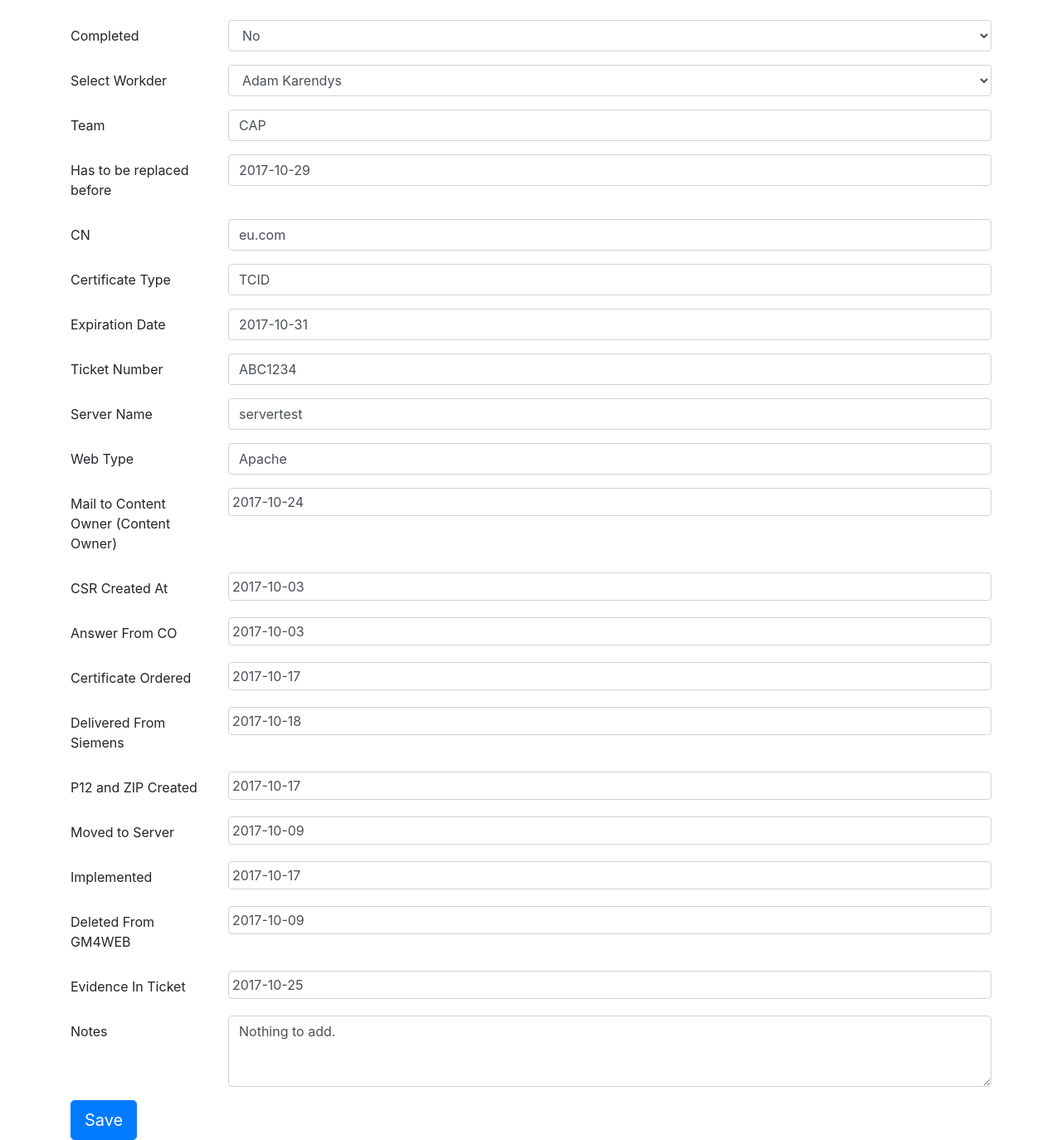
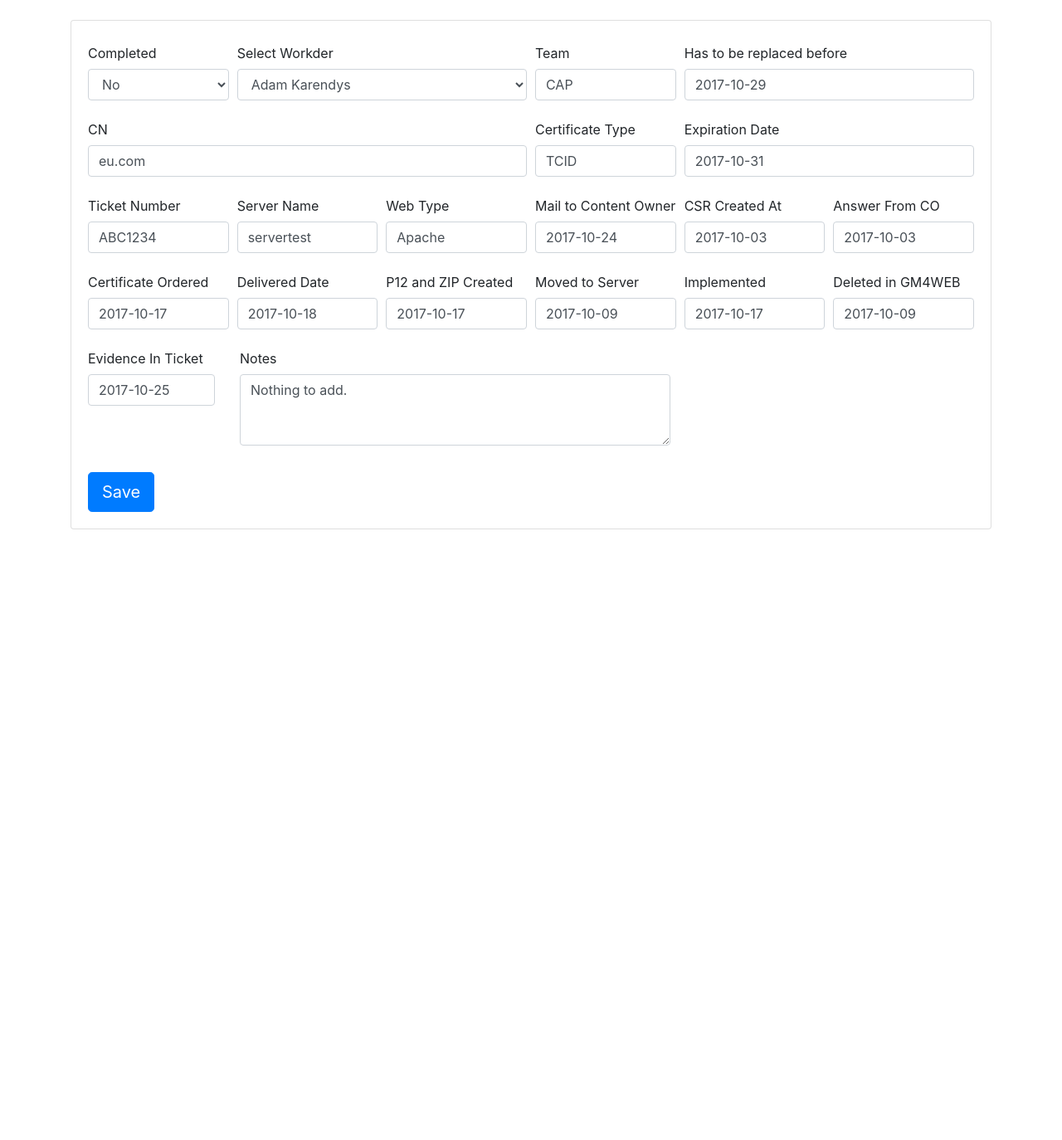
Before and after one commit to ricardolopes86/certs-management-api, a Flask app: page /edit/certificate/4 in a window 1280 px wide. Shown: the part 92-1466 px from the top of the page at 83% size. After the commit the page ends 730 px from the top, so only its background shows below. Run offline with Flask 2, Linux system fonts and the light colour scheme; data comes from the database, SQL or seed files in the repository; both versions use the stored data as it was after the commit; some libraries are stand-ins or nearby versions.

Commit message:
Changed edit form layout.

```diff
--- a/templates/edit.html
+++ b/templates/edit.html
@@ -31,7 +31,9 @@
 <body>
 
     <nav class="navbar navbar-expand-md navbar-dark bg-dark mb-4">
-        <a class="navbar-brand" href="/"><img src="/static/img/image.png" alt="Certificate Management" height="32px"/></a>
+        <a class="navbar-brand" href="/">
+            <img src="/static/img/image.png" alt="Certificate Management" height="32px" />
+        </a>
         <button class="navbar-toggler" type="button" data-toggle="collapse" data-target="#navbarCollapse" aria-controls="navbarCollapse"
             aria-expanded="false" aria-label="Toggle navigation">
             <span class="navbar-toggler-icon"></span>
@@ -39,15 +41,18 @@
         <div class="collapse navbar-collapse" id="navbarCollapse">
             <ul class="navbar-nav mr-auto">
                 <li class="nav-item active">
-                          <a class="nav-link" href="/"> <i class="fa fa-map-marker" aria-hidden="true"></i> Home
+                    <a class="nav-link" href="/">
+                        <i class="fa fa-map-marker" aria-hidden="true"></i> Home
                         <span class="sr-only">(current)</span>
                     </a>
                 </li>
                 <li class="nav-item">
-                          <a class="nav-link" href="/add/new"><i class="fa fa-plus-square-o" aria-hidden="true"></i> Add New Certificate</a>
+                    <a class="nav-link" href="/add/new">
+                        <i class="fa fa-plus-square-o" aria-hidden="true"></i> Add New Certificate</a>
                 </li>
                 <li class="nav-item">
-                          <a class="nav-link" href="/list/all"><i class="fa fa-list-alt" aria-hidden="true"></i> Show All Certificates</a>
+                    <a class="nav-link" href="/list/all">
+                        <i class="fa fa-list-alt" aria-hidden="true"></i> Show All Certificates</a>
                 </li>
             </ul>
             <form class="form-inline mt-2 mt-md-0" action="/search">
@@ -79,10 +84,12 @@
 
     <main role="main" class="container">
         {% if certificate %}
+        <div class="card">
+            <div class="card-body">
                 <form action="/edit/certificate/save/{{certificate.id}}" method="post">
-            <div class="form-group row">
-                <label for="completed" class="col-2 col-form-label">Completed</label>
-                <div class="col-10">
+                    <div class="form-row">
+                        <div class="form-group col-md-2">
+                            <label for="completed" class="col-form-label">Completed</label>
                             <select class="form-control" id="completed" name="completed">
                                 {% for key in completed_states %}
                                 <option value="{{key}}" {% if key == certificate.completed %} selected="selected" {% endif %}>
@@ -91,147 +98,117 @@
                                 {% endfor %}
                             </select>
                         </div>
-            </div>
-            <div class="form-group row">
-                <label for="worker" class="col-2 col-form-label">Select Workder</label>
-                <div class="col-10">
+                        <div class="form-group col-md-4">
+                            <label for="worker" class="col-form-label">Select Workder</label>
                             <select class="form-control" id="worker" name="worker">
                                 {% for key in workers %}
-                        <option value="{{key}}" {% if key == certificate.worker %} selected="selected" {% endif %}>
+                                <option value="{{key}}" {% if key== certificate.worker %} selected="selected" {% endif %}>
                                     {{key}}
                                 </option>
                                 {% endfor %}
                             </select>
                         </div>
-            </div>
-            <div class="form-group row">
-                <label for="cn" class="col-2 col-form-label">Team</label>
-                <div class="col-10">
+                        <div class="form-group col-md-2">
+                            <label for="cn" class="col-form-label">Team</label>
                             <input class="form-control" type="text" value="{{certificate.team}}" id="team" name="team">
                         </div>
-            </div>
-            <div class="form-group row">
-                <label for="has_to_be_replaced_before" class="col-2 col-form-label">Has to be replaced before</label>
-                <div class="col-10">
+                        <div class="form-group col-md-4">
+                            <label for="has_to_be_replaced_before" class="col-form-label">Has to be replaced before</label>
                             <input class="form-control" type="text" value="{{certificate.has_to_be_replaced_before}}" id="has_to_be_replaced_before"
                                 name="has_to_be_replaced_before" data-provide="datepicker" data-date-format="yyyy-mm-dd">
                         </div>
                     </div>
-            <div class="form-group row">
-                <label for="cn" class="col-2 col-form-label">CN</label>
-                <div class="col-10">
+                    <div class="form-row">
+                        <div class="form-group col-md-6">
+                            <label for="cn" class="col-form-label">CN</label>
                             <input class="form-control" type="text" value="{{certificate.certificate}}" id="cn" name="cn">
                         </div>
-            </div>
-            <div class="form-group row">
-                <label for="type" class="col-2 col-form-label">Certificate Type</label>
-                <div class="col-10">
+                        <div class="form-group col-md-2">
+                            <label for="type" class="col-form-label">Certificate Type</label>
                             <input class="form-control" type="text" value="{{certificate.type}}" id="type" name="type">
                         </div>
-            </div>
-            <div class="form-group row">
-                <label for="expiration_date" class="col-2 col-form-label">Expiration Date</label>
-                <div class="col-10">
+                        <div class="form-group col-md-4">
+                            <label for="expiration_date" class="col-form-label">Expiration Date</label>
                             <input class="form-control" type="text" value="{{certificate.expiration_date}}" id="expiration_date" name="expiration_date"
                                 data-provide="datepicker" data-date-format="yyyy-mm-dd">
                         </div>
                     </div>
-            <div class="form-group row">
-                <label for="ticket_number" class="col-2 col-form-label">Ticket Number</label>
-                <div class="col-10">
+                    <div class="form-row">
+                        <div class="form-group col-md-2">
+                            <label for="ticket_number" class="col-form-label">Ticket Number</label>
                             <input class="form-control" type="text" value="{{certificate.ticket_number}}" id="ticket_number" name="ticket_number">
                         </div>
-            </div>
-            <div class="form-group row">
-                <label for="server_name" class="col-2 col-form-label">Server Name</label>
-                <div class="col-10">
+                        <div class="form-group col-md-2">
+                            <label for="server_name" class="col-form-label">Server Name</label>
                             <input class="form-control" type="text" value="{{certificate.server_name}}" id="server_name" name="server_name">
                         </div>
-            </div>
-            <div class="form-group row">
-                <label for="web_type" class="col-2 col-form-label">Web Type</label>
-                <div class="col-10">
+                        <div class="form-group col-md-2">
+                            <label for="web_type" class="col-form-label">Web Type</label>
                             <input class="form-control" type="text" value="{{certificate.web_type}}" id="web_type" name="web_type">
                         </div>
+                        <div class="form-group col-md-2">
+                            <label for="mail_to_co" class="col-form-label">Mail to Content Owner</label>
+                            <input class="form-control" type="text" value="{{certificate.mail_to_co}}" id="mail_to_co" name="mail_to_co" data-provide="datepicker"
+                                data-date-format="yyyy-mm-dd">
                         </div>
-            <div class="form-group row">
-                <label for="mail_to_co" class="col-2 col-form-label">Mail to Content Owner (Content Owner)</label>
-                <div class="col-10">
-                    <input class="form-control datepicker" type="text" value="{{certificate.mail_to_co}}" id="mail_to_co" name="mail_to_co" data-provide="datepicker"
+                        <div class="form-group col-md-2">
+                            <label for="csr" class="col-form-label">CSR Created At</label>
+                            <input class="form-control" type="text" value="{{certificate.csr}}" id="csr" name="csr" data-provide="datepicker"
+                                data-date-format="yyyy-mm-dd">
+                        </div>
+                        <div class="form-group col-md-2">
+                            <label for="answer_co" class="col-form-label">Answer From CO</label>
+                            <input class="form-control" type="text" value="{{certificate.answer_co}}" id="answer_co" name="answer_co" data-provide="datepicker"
                                 data-date-format="yyyy-mm-dd">
                         </div>
                     </div>
-            <div class="form-group row">
-                <label for="csr" class="col-2 col-form-label">CSR Created At</label>
-                <div class="col-10">
-                    <input class="form-control datepicker" type="text" value="{{certificate.csr}}" id="csr" name="csr" data-provide="datepicker"
-                        data-date-format="yyyy-mm-dd">
+                    <div class="form-row">
+                        <div class="form-group col-md-2">
+                            <label for="order_certificate" class="col-form-label">Certificate Ordered</label>
+                            <input class="form-control" type="text" value="{{certificate.order_certificate}}" id="order_certificate" name="order_certificate"
+                                data-provide="datepicker" data-date-format="yyyy-mm-dd">
                         </div>
+                        <div class="form-group col-md-2">
+                            <label for="delivery_from_siemens" class="col-form-label">Delivered Date</label>
+                            <input class="form-control" type="text" value="{{certificate.delivery_from_siemens}}" id="delivery_from_siemens"
+                                name="delivery_from_siemens" data-provide="datepicker" data-date-format="yyyy-mm-dd">
                         </div>
-            <div class="form-group row">
-                <label for="answer_co" class="col-2 col-form-label">Answer From CO</label>
-                <div class="col-10">
-                    <input class="form-control datepicker" type="text" value="{{certificate.answer_co}}" id="answer_co" name="answer_co" data-provide="datepicker"
-                        data-date-format="yyyy-mm-dd">
+                        <div class="form-group col-md-2">
+                            <label for="p12_and_zip" class="col-form-label">P12 and ZIP Created</label>
+                            <input class="form-control" type="text" value="{{certificate.p12_and_zip}}" id="p12_and_zip" name="p12_and_zip"
+                                data-provide="datepicker" data-date-format="yyyy-mm-dd">
                         </div>
+                        <div class="form-group col-md-2">
+                            <label for="moved_to_server" class="col-form-label">Moved to Server</label>
+                            <input class="form-control" type="text" value="{{certificate.moved_to_server}}" id="moved_to_server" name="moved_to_server"
+                                data-provide="datepicker" data-date-format="yyyy-mm-dd">
                         </div>
-            <div class="form-group row">
-                <label for="order_certificate" class="col-2 col-form-label">Certificate Ordered</label>
-                <div class="col-10">
-                    <input class="form-control datepicker" type="text" value="{{certificate.order_certificate}}" id="order_certificate" name="order_certificate"
+                        <div class="form-group col-md-2">
+                            <label for="implemented" class="col-form-label">Implemented</label>
+                            <input class="form-control" type="text" value="{{certificate.implemented}}" id="implemented" name="implemented"
+                                data-provide="datepicker" data-date-format="yyyy-mm-dd">
+                        </div>
+                        <div class="form-group col-md-2">
+                            <label for="deleted_gm4web" class="col-form-label">Deleted in GM4WEB</label>
+                            <input class="form-control " type="text" value="{{certificate.deleted_gm4web}}" id="deleted_gm4web" name="deleted_gm4web"
                                 data-provide="datepicker" data-date-format="yyyy-mm-dd">
                         </div>
                     </div>
                     <div class="form-group row">
-                <label for="delivery_from_siemens" class="col-2 col-form-label">Delivered From Siemens</label>
-                <div class="col-10">
-                    <input class="form-control datepicker" type="text" value="{{certificate.delivery_from_siemens}}" id="delivery_from_siemens"
-                        name="delivery_from_siemens" data-provide="datepicker" data-date-format="yyyy-mm-dd">
-                </div>
-            </div>
-            <div class="form-group row">
-                <label for="p12_and_zip" class="col-2 col-form-label">P12 and ZIP Created</label>
-                <div class="col-10">
-                    <input class="form-control datepicker" type="text" value="{{certificate.p12_and_zip}}" id="p12_and_zip" name="p12_and_zip"
+                        <div class="form-group col-md-2">
+                            <label for="evidence_in_ticket" class="col-form-label">Evidence In Ticket</label>
+                            <input class="form-control " type="text" value="{{certificate.evidence_in_ticket}}" id="evidence_in_ticket" name="evidence_in_ticket"
                                 data-provide="datepicker" data-date-format="yyyy-mm-dd">
                         </div>
-            </div>
-            <div class="form-group row">
-                <label for="moved_to_server" class="col-2 col-form-label">Moved to Server</label>
-                <div class="col-10">
-                    <input class="form-control datepicker" type="text" value="{{certificate.moved_to_server}}" id="moved_to_server" name="moved_to_server"
-                        data-provide="datepicker" data-date-format="yyyy-mm-dd">
-                </div>
-            </div>
-            <div class="form-group row">
-                <label for="implemented" class="col-2 col-form-label">Implemented</label>
-                <div class="col-10">
-                    <input class="form-control datepicker" type="text" value="{{certificate.implemented}}" id="implemented" name="implemented"
-                        data-provide="datepicker" data-date-format="yyyy-mm-dd">
-                </div>
-            </div>
-            <div class="form-group row">
-                <label for="deleted_gm4web" class="col-2 col-form-label">Deleted From GM4WEB</label>
-                <div class="col-10">
-                    <input class="form-control datepicker" type="text" value="{{certificate.deleted_gm4web}}" id="deleted_gm4web" name="deleted_gm4web"
-                        data-provide="datepicker" data-date-format="yyyy-mm-dd">
-                </div>
-            </div>
-            <div class="form-group row">
-                <label for="evidence_in_ticket" class="col-2 col-form-label">Evidence In Ticket</label>
-                <div class="col-10">
-                    <input class="form-control datepicker" type="text" value="{{certificate.evidence_in_ticket}}" id="evidence_in_ticket" name="evidence_in_ticket"
-                        data-provide="datepicker" data-date-format="yyyy-mm-dd">
-                </div>
-            </div>
-            <div class="form-group row">
-                <label for="notes" class="col-2 col-form-label">Notes</label>
-                <div class="col-10">
+                        <div class="form-group col-md-6">
+                            <label for="notes" class="col-form-label">Notes</label>
                             <textarea class="form-control" id="notes" name="notes" rows="3">{{certificate.notes}}</textarea>
                         </div>
                     </div>
                     <input type="submit" class="btn btn-primary btn-lg" value="Save">
                 </form>
+            </div>
+        </div>
     </main>
     {% else %}
     <main class="container">
```
Also changed, not shown: certificates.db. Lines whose indentation alone changed are shown as unchanged.
